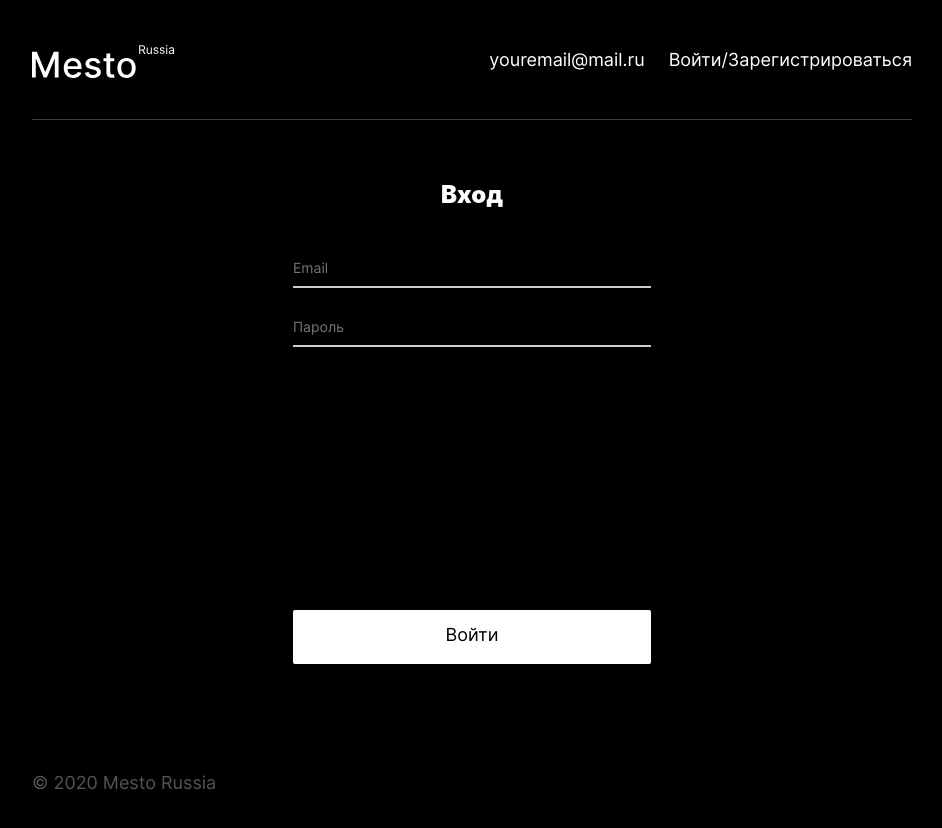
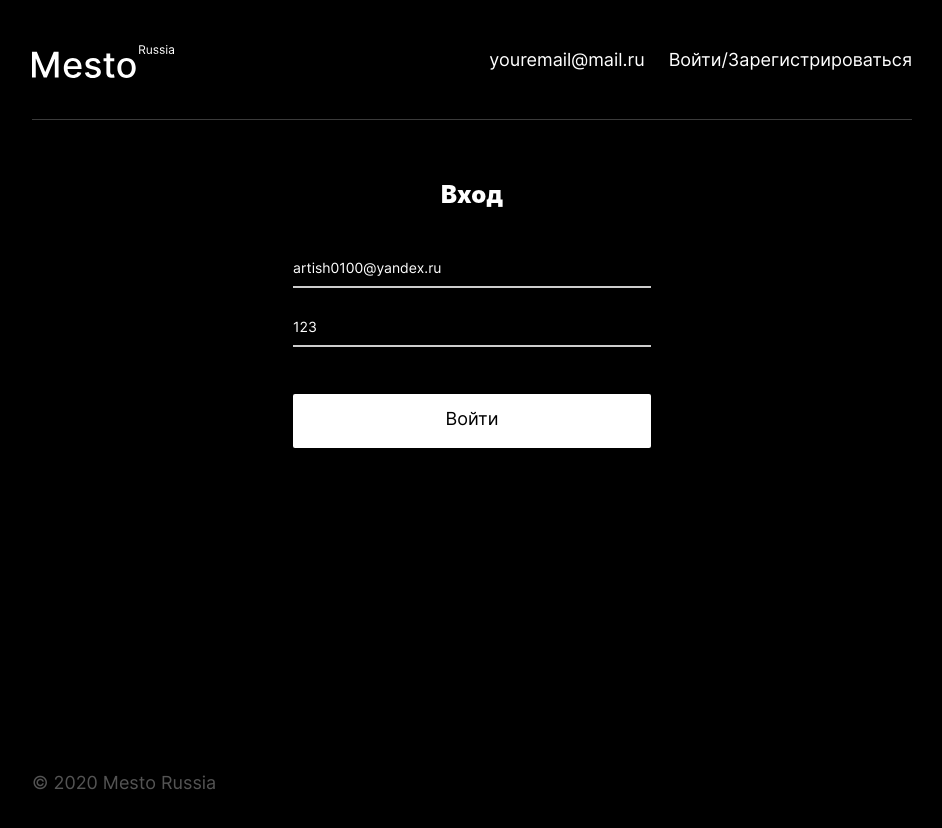
Before and after one commit to ArtemTishenko/react-mesto-auth, a React (Create React App) app: page /sign-in in a window 1280 px wide. Shown: the top 828 px of the page, without its empty margins (168-1110 px from the left). Built offline with nearby package versions, Linux system fonts and the light colour scheme; no server answers; a web font is replaced by a local one.

Commit message:
реализовать авторизацию

```diff
--- a/src/components/Auth.js
+++ b/src/components/Auth.js
@@ -19,3 +19,24 @@ export const register = (password, email) => {
   })
 
 };
+
+export const authorize = (password, email)=>{
+  return fetch(`${BASE_URL}/signin`,{
+    method:"POST",
+    headers:{
+      "Content-Type": "application/json"
+    },
+    body:JSON.stringify({
+      password,
+      email
+    })
+  })
+  .then((res)=>{ // в res
+    console.log("Auth.js authorize .then1 ##### res",res)
+    if (res.ok){
+      return res
+    } return Promise.reject(`${res.status}`);
+  })
+}
+
+//!сделать рефакторинг ввести функцию checkResponse как в вебинаре
--- a/src/components/Login.js
+++ b/src/components/Login.js
@@ -1,8 +1,43 @@
+import React from "react";
+import * as Auth from '../components/Auth.js';
+
 function Login() {
+  const [userData, setUserData] = React.useState({
+    password:'',
+    email:''
+  })
+  const handleChange = (e) => {
+    const { name, value } = e.target;
+    setUserData({
+      ...userData,
+      [name]: value
+    });
+  }
+
+  const handleSubmit = (e) => {
+    e.preventDefault();
+    let {password, email } = userData;
+    console.log("password",password);
+    console.log("email",email);
+
+    Auth.authorize(password, email)
+      .then((response) => {
+        console.log("Login.js autorize .then1 ###response",response)
+        return response.json()
+      })
+      .then((data)=>{
+        console.log("Login.js autorize .then2 ###result",data.token)
+         localStorage.setItem('jwt',data.token)
+         console.log('###localStorageJWT ',localStorage.getItem("jwt"))
+
+      })
+  }
+
   return (
+    <>
     <div className="auth">
       <h1 className="auth__caption">Вход</h1>
-      <fieldset className="auth__form" >
+      <form className="auth__form" onSubmit={handleSubmit}>
         <input
           type="email"
           className="auth__field auth__field_type_email"
@@ -12,11 +47,13 @@ function Login() {
           minLength="3"
           maxLength="60"
           formNoValidate
-          autoComplete="on"
-
+          autoComplete="off"
+          name="email"
+          defaultValue={'artish0100@yandex.ru'}
+          onChange={handleChange}
         />
         <input
-          type="password"
+          type="text"
           className="auth__field auth__field_type_password"
           id="auth__field_type_login-password"
           placeholder="Пароль"
@@ -24,16 +61,19 @@ function Login() {
           minLength="3"
           maxLength="60"
           formNoValidate
-          autoComplete="on"
+          autoComplete="off"
+          defaultValue={"123"}
+          name="password"
+          onChange={handleChange}
+        />
+        <button type="submit" className="auth__button button">
+          Войти
+        </button>
+      </form>
 
-        />
-      </fieldset>
 
-      <button type="submit" className="auth__button button">
-        Войти
-      </button>
     </div>
-
+    </>
   );
 }
 export default Login;
--- a/src/components/Register.js
+++ b/src/components/Register.js
@@ -55,8 +55,8 @@ function Register() {
           setUser(user);// записываем полученные днные с сервер в стейт
           setOpenInfoToolTip(true)//стейт для отображения infoToolTip
 
-          localStorage.setItem('jwt_id',user.data._id)
-          console.log('###localStorageId ',localStorage.getItem("jwt_id"))
+          // localStorage.setItem('jwt_id',user.data._id)
+          // console.log('###localStorageId ',localStorage.getItem("jwt_id"))
         })
         .catch((err)=>{
           setOpenInfoToolTip(true);// стейт для отображения infoToolTip
```
